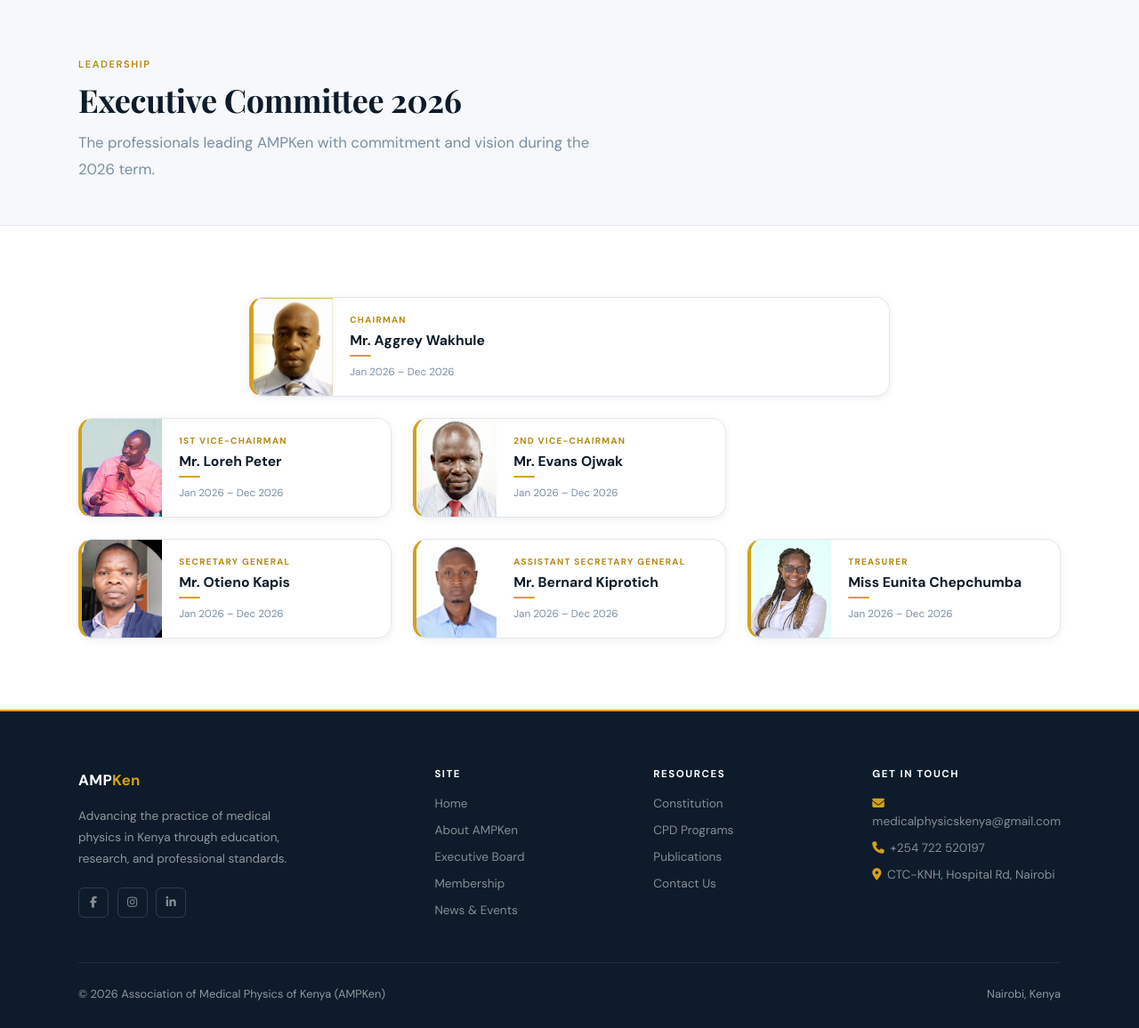
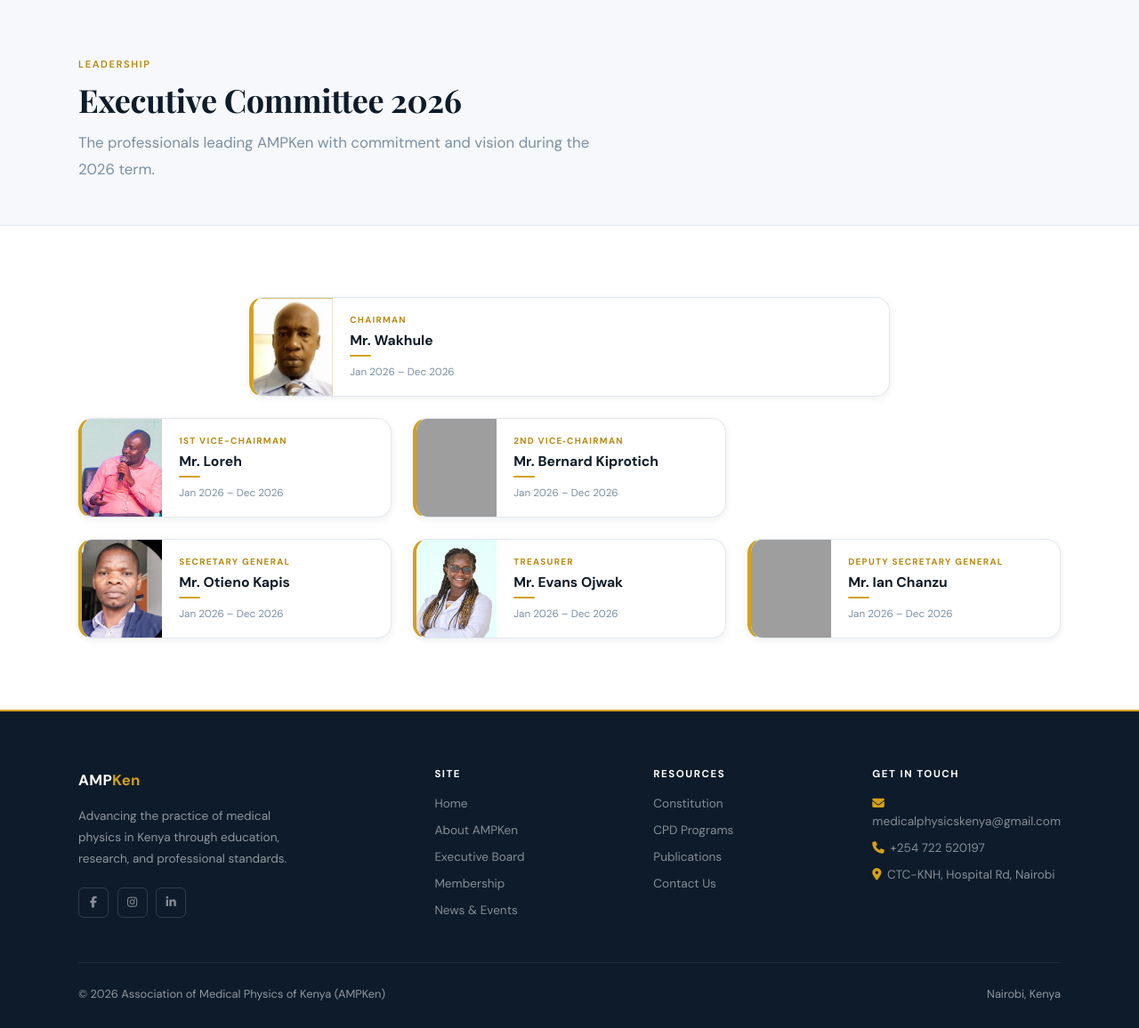
Before and after one commit to EllyKombo/ampke, a Flask app: page /executive in a window 1280 px wide. Shown: the part 168-1324 px from the top of the page at 89% size. Run offline with Flask 3, Linux system fonts and the light colour scheme; grey boxes are pictures that could not be loaded.

Commit message:
Update executive.html

```diff
--- a/templates/executive.html
+++ b/templates/executive.html
@@ -17,11 +17,11 @@
 
       <!-- Chairman — spans full width -->
       <div class="exec-card exec-card-chairman reveal">
-        <img src="{{ url_for('static', filename='img/path-to-chairman-image.jpg') }}" alt="Mr. Aggrey Wakhule"
+        <img src="{{ url_for('static', filename='img/path-to-chairman-image.jpg') }}" alt="Mr. Wakhule"
           class="exec-photo">
         <div class="exec-body">
           <div class="exec-role">Chairman</div>
-          <div class="exec-name">Mr. Aggrey Wakhule</div>
+          <div class="exec-name">Mr. Wakhule</div>
           <div class="exec-divider"></div>
           <div class="exec-term">Jan 2026 – Dec 2026</div>
         </div>
@@ -33,18 +33,18 @@
           class="exec-photo">
         <div class="exec-body">
           <div class="exec-role">1st Vice-Chairman</div>
-          <div class="exec-name">Mr. Loreh Peter</div>
+          <div class="exec-name">Mr. Loreh</div>
           <div class="exec-divider"></div>
           <div class="exec-term">Jan 2026 – Dec 2026</div>
         </div>
       </div>
 
       <div class="exec-card reveal">
-        <img src="{{ url_for('static', filename='img/path-to-chairman-assistant-image.jpg') }}" alt="Mr. Evans Ojwak"
+        <img src="{{ url_for('static', filename='img/path-to-2nd-vice-image.jpg') }}" alt="Mr. Bernard Kiprotich"
           class="exec-photo">
         <div class="exec-body">
-          <div class="exec-role">2nd Vice-Chairman</div>
-          <div class="exec-name">Mr. Evans Ojwak</div>
+          <div class="exec-role">2nd Vice‑Chairman</div>
+          <div class="exec-name">Mr. Bernard Kiprotich</div>
           <div class="exec-divider"></div>
           <div class="exec-term">Jan 2026 – Dec 2026</div>
         </div>
@@ -66,22 +66,22 @@
       </div>
 
 <div class="exec-card reveal">
-        <img src="{{ url_for('static', filename='img/path-to-secretary-assistant-image.jpg') }}"
-          alt="Mr. Bernard Kiprotich" class="exec-photo">
+    <img src="{{ url_for('static', filename='img/path-to-treasurer-image.jpg') }}" alt="Mr. Evans Ojwak"
+      class="exec-photo">
   <div class="exec-body">
-          <div class="exec-role">Assistant Secretary General</div>
-          <div class="exec-name">Mr. Bernard Kiprotich</div>
+    <div class="exec-role">Treasurer</div>
+    <div class="exec-name">Mr. Evans Ojwak</div>
     <div class="exec-divider"></div>
     <div class="exec-term">Jan 2026 – Dec 2026</div>
   </div>
 </div>
 
 <div class="exec-card reveal">
-        <img src="{{ url_for('static', filename='img/path-to-treasurer-image.jpg') }}" alt="Miss Eunita Chepchumba"
+  <img src="{{ url_for('static', filename='img/path-to-deputy-sg-image.jpg') }}" alt="Mr. Ian Chanz"
     class="exec-photo">
   <div class="exec-body">
-          <div class="exec-role">Treasurer</div>
-          <div class="exec-name">Miss Eunita Chepchumba</div>
+    <div class="exec-role">Deputy Secretary General</div>
+          <div class="exec-name">Mr. Ian Chanzu</div>
     <div class="exec-divider"></div>
     <div class="exec-term">Jan 2026 – Dec 2026</div>
   </div>
```
Lines whose indentation alone changed are shown as unchanged.
